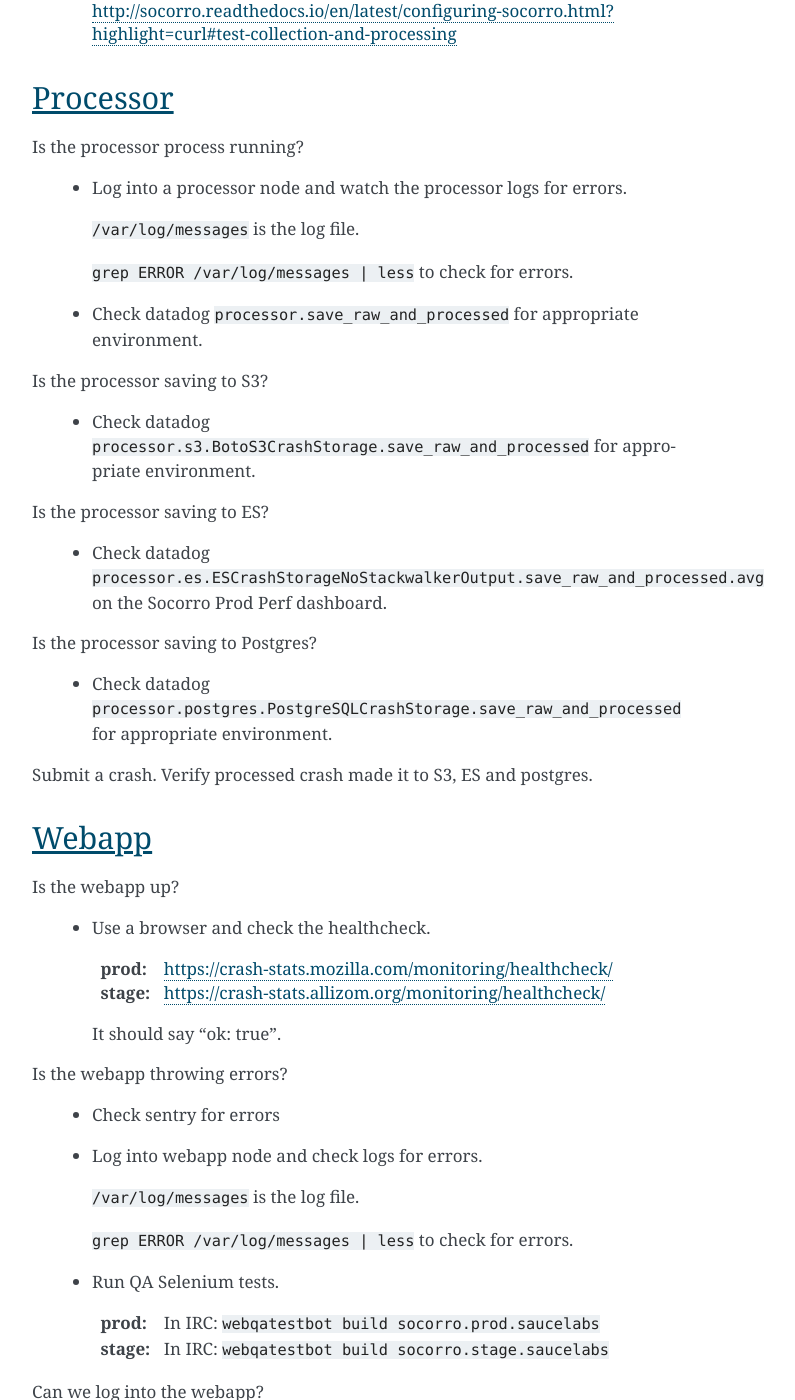
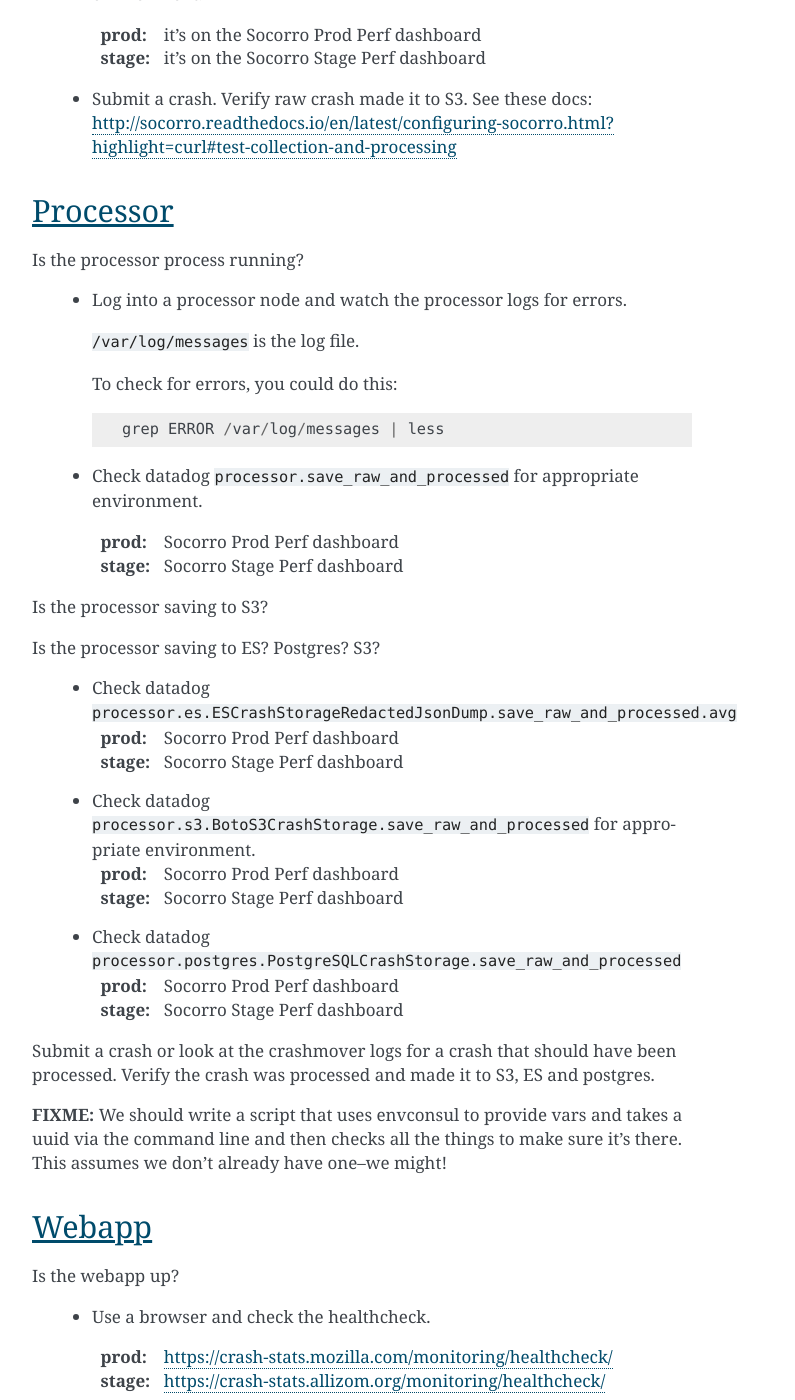
Before and after one commit to willkg/socorro-zero, a Sphinx documentation site: the page built from docs/socorro_test_checklist.rst, in a window 1280 px wide and 1400 px high, scrolled down 1157 px. Shown: the whole window, without its empty margins (388-1183 px from the left). Built offline with Sphinx 7.4.7, drawn with Linux system fonts in a browser that asks for light colours; some of the changed text lies outside the part shown.

Commit message:
Minor tweaks to checklist

```diff
--- a/docs/socorro_test_checklist.rst
+++ b/docs/socorro_test_checklist.rst
@@ -25,6 +23,13 @@
 
     * Log into collector node and watch the collector logs for errors.
 
+      ``/var/log/messages`` is the log file.
+
+      To check for errors, you could do this::
+
+          grep ERROR /var/log/messages | less
+
+
 Is the collector crashmover process saving crashes to S3? ES? Postgres?
 RabbitMQ?
 
@@ -32,13 +37,15 @@
 
       ``/var/log/messages`` is the log file.
 
-      ``grep ERROR /var/log/messages | less`` to check for errors.
+      To check for errors, you could do this::
+
+          grep ERROR /var/log/messages | less
 
     * Check datadog ``crashmover.save_raw_crash`` for the appropriate
       environment.
 
-      :prod: it's on the Socorro Prod dashboard
-      :stage: ?
+      :prod: it's on the Socorro Prod Perf dashboard
+      :stage: it's on the Socorro Stage Perf dashboard
 
     * Submit a crash. Verify raw crash made it to S3. See these
       docs:
@@ -54,30 +61,46 @@
 
       ``/var/log/messages`` is the log file.
 
-      ``grep ERROR /var/log/messages | less`` to check for errors.
+      To check for errors, you could do this::
+
+          grep ERROR /var/log/messages | less
 
     * Check datadog ``processor.save_raw_and_processed`` for appropriate
       environment.
 
+      :prod: Socorro Prod Perf dashboard
+      :stage: Socorro Stage Perf dashboard
+
 Is the processor saving to S3?
+
+Is the processor saving to ES? Postgres? S3?
+
+    * Check datadog
+      ``processor.es.ESCrashStorageRedactedJsonDump.save_raw_and_processed.avg``
+
+      :prod: Socorro Prod Perf dashboard
+      :stage: Socorro Stage Perf dashboard
 
     * Check datadog
       ``processor.s3.BotoS3CrashStorage.save_raw_and_processed`` for
       appropriate environment.
 
-Is the processor saving to ES?
+      :prod: Socorro Prod Perf dashboard
+      :stage: Socorro Stage Perf dashboard
 
     * Check datadog
-      ``processor.es.ESCrashStorageNoStackwalkerOutput.save_raw_and_processed.avg``
-      on the Socorro Prod Perf dashboard.
+      ``processor.postgres.PostgreSQLCrashStorage.save_raw_and_processed``
 
-Is the processor saving to Postgres?
+      :prod: Socorro Prod Perf dashboard
+      :stage: Socorro Stage Perf dashboard
 
-    * Check datadog
-      ``processor.postgres.PostgreSQLCrashStorage.save_raw_and_processed`` for
-      appropriate environment.
 
-Submit a crash. Verify processed crash made it to S3, ES and postgres.
+Submit a crash or look at the crashmover logs for a crash that should
+have been processed. Verify the crash was processed and made it to S3, ES and postgres.
+
+**FIXME:** We should write a script that uses envconsul to provide vars and takes
+a uuid via the command line and then checks all the things to make sure it's
+there. This assumes we don't already have one--we might!
 
 
 Webapp
```
Also changed, not shown: other parts of docs/socorro_test_checklist.rst (+5 -7 lines).
